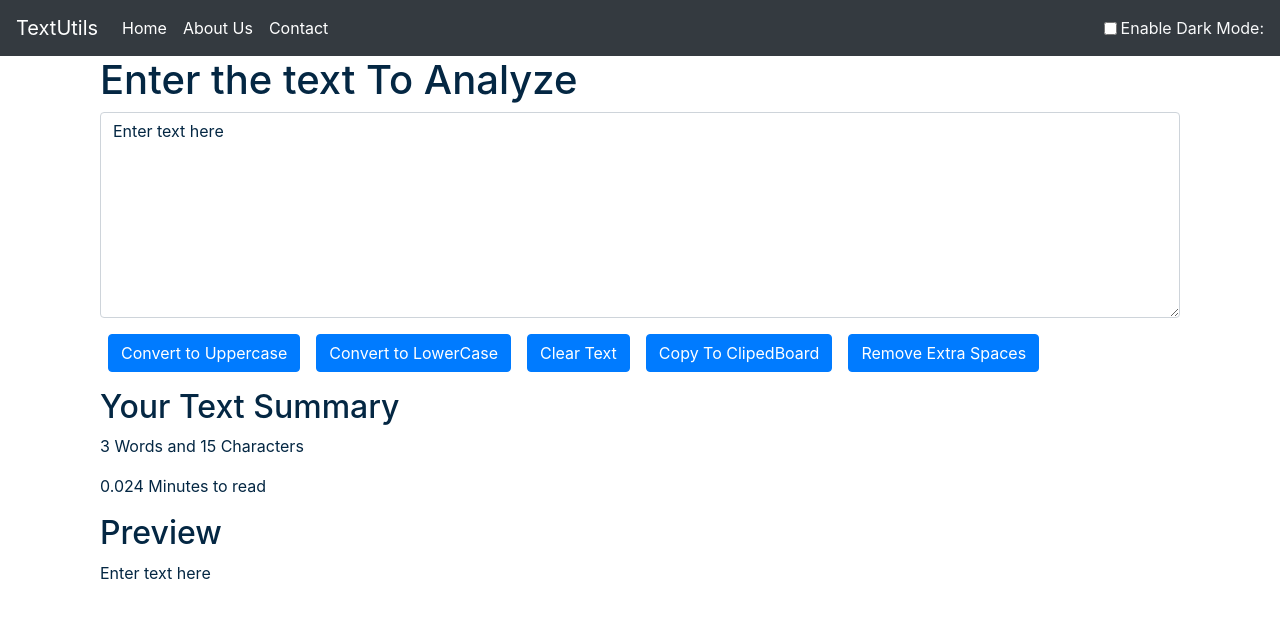
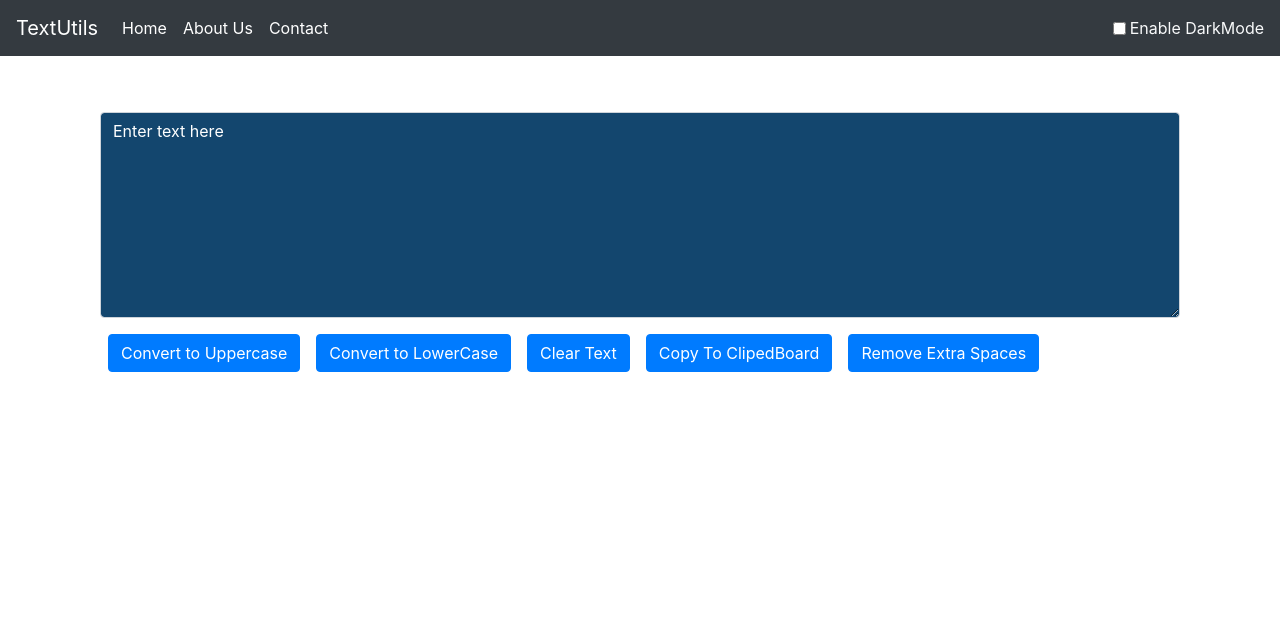
Before and after one commit to rajendrapacharne/React-Applications, a React (Create React App) app: page / in a window 1280 px wide. Shown: the top 618 px of the page. Built offline with nearby package versions, Linux system fonts and the light colour scheme.

Commit message:
Dark Mode Completed

```diff
--- a/src/App.js
+++ b/src/App.js
@@ -13,12 +13,12 @@ function App() {
   {
       if (mode ==='dark')
       {
-        setMode('light')
+        setMode('light');
         document.body.style.backgroundColor='white';
       }
       else
       {
-        setMode('dark')
+        setMode('dark');
         document.body.style.backgroundColor='grey';
       }
   }
@@ -30,7 +30,7 @@ function App() {
       <NavBar title="TextUtils" about="About Us" mode={mode} toggleMode={toggleMode}/>
 
       <div className='container' >
-      <TextForm heading="Enter the text To Analyze"/>
+      <TextForm heading="Enter the text To Analyze" mode={mode}/>
       {/* <About/> */}
       </div>
 
--- a/src/Components/NavBar.js
+++ b/src/Components/NavBar.js
@@ -25,10 +25,10 @@ export default function NavBar(props) {
       <form className="form-inline my-2 my-lg-0">
         {/* <input className="form-control mr-sm-2" type="search" placeholder="Search" aria-label="Search"/> */}
 
-            <div className={`form-check form-switch text-${props.mode==='light'?'dark':'light'}`}>
-              <input className="form-check-input" type="checkbox" id="f1exSwitchCheckDefau1t" onClick={props.toggleMode}/>
-              < label className="form-check-label" htmlFor="flexSwitchCheckDefau1t">Enable Dark Mode</label>:
-           </div>
+        <div className={`form-check form-switch text-${props.mode==='light'?'dark':'light'}`}>
+                        <input className="form-check-input" onClick={props.toggleMode} type="checkbox" id="flexSwitchCheckDefault"/>
+                        <label className="form-check-label" htmlFor="flexSwitchCheckDefault">Enable DarkMode</label>
+                    </div>
 
         {/* <button className="btn btn-outline-success my-2 my-sm-0" type="submit">Search</button> */}
       </form>
```
Also changed, not shown: src/Components/TextForm.js (+5 -5 lines).
